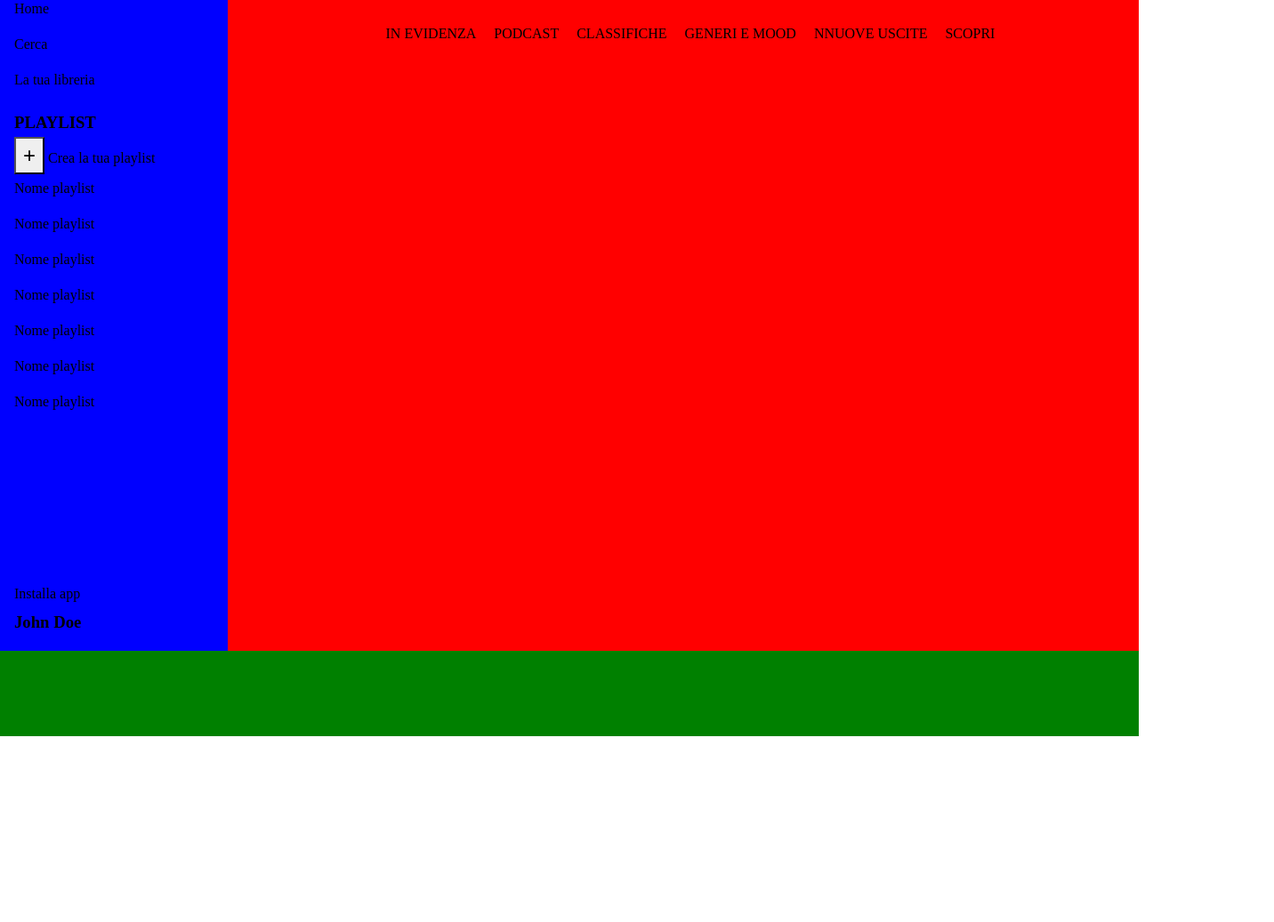
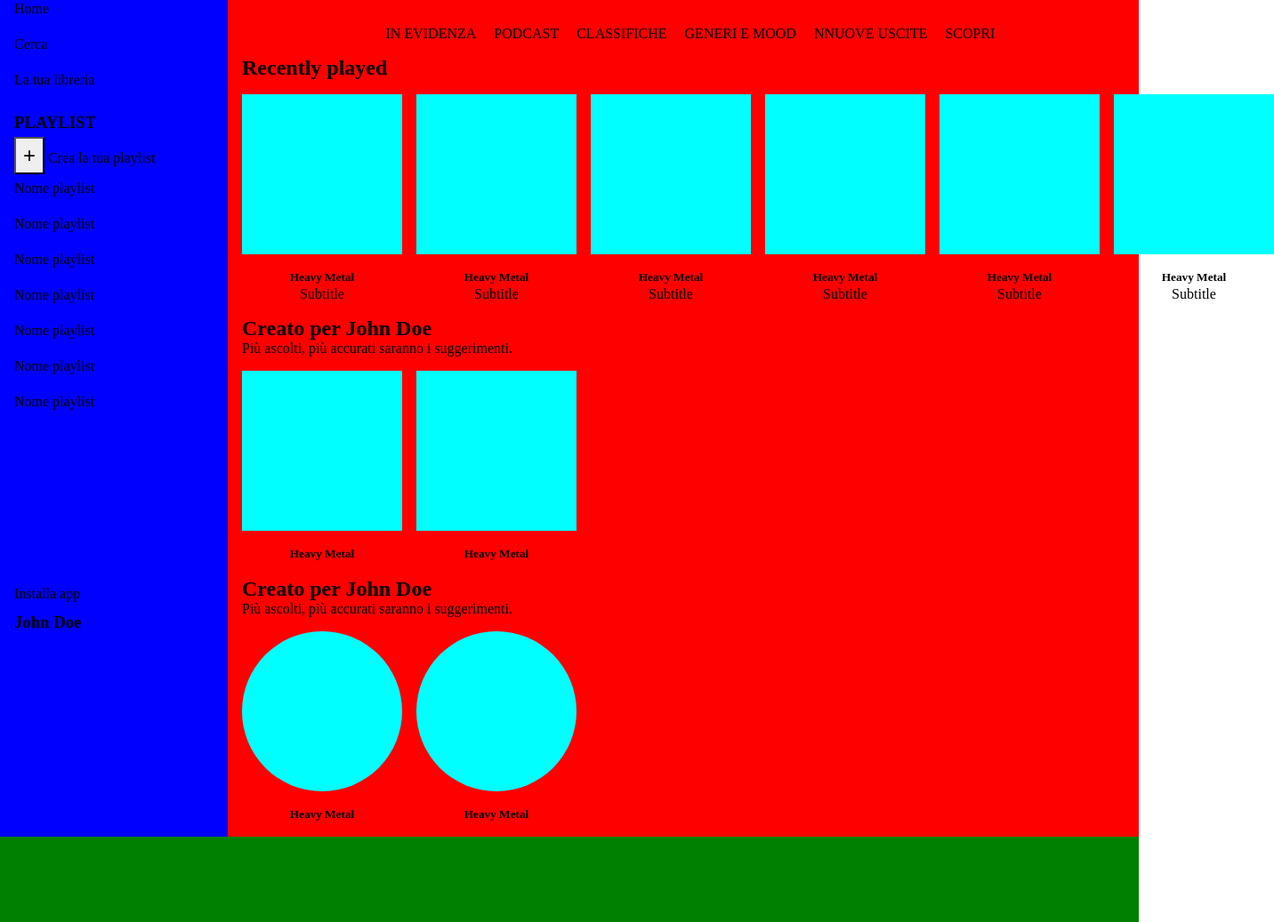
Before and after one commit to ValerioL96/html-css-spotifyweb, a plain HTML site: page index.html in a window 1280 px wide. Shown: the part 54-1091 px from the top of the page at 89% size, 1432 px wide, since content can reach past the window. Before the commit the page ends 882 px from the top, so only its background shows below. Drawn offline with Linux system fonts and the light colour scheme.

Commit message:
added in main structure section recent, section playlist John Doe and section most popular artists

```diff
--- a/css/style.css
+++ b/css/style.css
@@ -94,6 +94,104 @@ section.nav-main ul>li{
     margin-left: 1rem;
 }
 
+/*style recent*/
+
+main section.recent>h2{
+    margin: 1rem;
+}
+
+section.recent div.music{
+    justify-content: space-between;
+    margin: 1rem;
+}
+
+section.recent div.music article{
+    width: calc((100% /6)- 1rem);
+    margin-right: 1rem;
+    text-align: center;
+    line-height: 1.2rem;
+
+}
+
+div.music article>div.img{
+    background-color: aqua;
+    height: 180px;
+    width: 180px;
+}
+
+div.music article>h5{
+    padding-top: 1rem;
+}
+
+/*style Doe*/
+
+main section.doe>h2{
+    margin: 1rem 1rem 0rem;
+}
+
+main section.doe>p{
+    margin-left: 1rem;
+}
+
+section.doe div.music-doe{
+    justify-content: flex-start;
+    margin: 1rem;
+}
+
+section.doe div.music-doe article{
+    width: calc((100% /2)-1);
+    margin-right: 1rem;
+    text-align: center;
+    line-height: 1.2rem;
+}
+
+div.music-doe article>div.img{
+    background-color: aqua;
+    height: 180px;
+    width: 180px;
+}
+
+div.music-doe article>h5{
+    padding-top: 1rem;
+}
+
+/*style popular*/
+
+main section.popular>h2{
+    margin: 1rem 1rem 0rem;
+}
+
+main section.popular>p{
+    margin-left: 1rem;
+}
+
+section.popular div.music-popular{
+    justify-content: flex-start;
+    margin: 1rem;
+}
+
+section.popular div.music-popular article{
+    width: calc((100% /2)-1);
+    margin-right: 1rem;
+    text-align: center;
+    line-height: 1.2rem;
+}
+
+div.music-popular article>div.img{
+    background-color: aqua;
+    border-radius: 100%;
+    height: 180px;
+    width: 180px;
+}
+
+div.music-popular article>h5{
+    padding-top: 1rem;
+}
+
+
+
+
+
 footer{
     height: 6rem;
     background-color: green;
--- a/index.html
+++ b/index.html
@@ -61,11 +61,15 @@
 
         <main>
 
+            <!--upgrade button-->
+
             <section class="upgrade flex">
 
                 <input type="button" value="EFFETUA L'UPGRADE">
 
             </section>
+
+            <!--nav-main-->
 
             <section class="nav-main flex">
 
@@ -82,9 +86,118 @@
 
             </section>
 
-            <section></section>
-            <section></section>
-            <section></section>
+            <!--ricerche recenti-->
+
+            <section class="recent">
+
+                <h2>Recently played</h2>
+                <div class="music flex">
+
+                    <article>
+
+                        <div class="img"></div>
+                        <h5>Heavy Metal</h5>
+                        <p>Subtitle</p>
+
+                    </article>
+
+                    <article>
+
+                        <div class="img"></div>
+                        <h5>Heavy Metal</h5>
+                        <p>Subtitle</p>
+
+                    </article>
+
+                    <article>
+
+                        <div class="img"></div>
+                        <h5>Heavy Metal</h5>
+                        <p>Subtitle</p>
+
+                    </article>
+
+                    <article>
+
+                        <div class="img"></div>
+                        <h5>Heavy Metal</h5>
+                        <p>Subtitle</p>
+
+                    </article>
+
+                    <article>
+
+                        <div class="img"></div>
+                        <h5>Heavy Metal</h5>
+                        <p>Subtitle</p>
+
+                    </article>
+
+                    <article>
+
+                        <div class="img"></div>
+                        <h5>Heavy Metal</h5>
+                        <p>Subtitle</p>
+
+                    </article>
+
+                </div>
+
+            </section>
+
+            <!--playlist John Doe-->
+
+            <section class="doe">
+
+
+                <h2>Creato per John Doe</h2>
+                <p>Più ascolti, più accurati saranno i suggerimenti.</p>
+                <div class="music-doe flex">
+
+                    <article>
+
+                        <div class="img"></div>
+                        <h5>Heavy Metal</h5>
+
+                    </article>
+
+                    <article>
+
+                        <div class="img"></div>
+                        <h5>Heavy Metal</h5>
+
+                    </article>
+
+                </div>
+
+
+            </section>
+
+            <!--Artisti più popolari-->
+
+            <section class="popular">
+
+                <h2>Creato per John Doe</h2>
+                <p>Più ascolti, più accurati saranno i suggerimenti.</p>
+                <div class="music-popular flex">
+
+                    <article>
+
+                        <div class="img"></div>
+                        <h5>Heavy Metal</h5>
+
+                    </article>
+
+                    <article>
+
+                        <div class="img"></div>
+                        <h5>Heavy Metal</h5>
+
+                    </article>
+
+                </div>
+
+            </section>
 
         </main>
 
```
